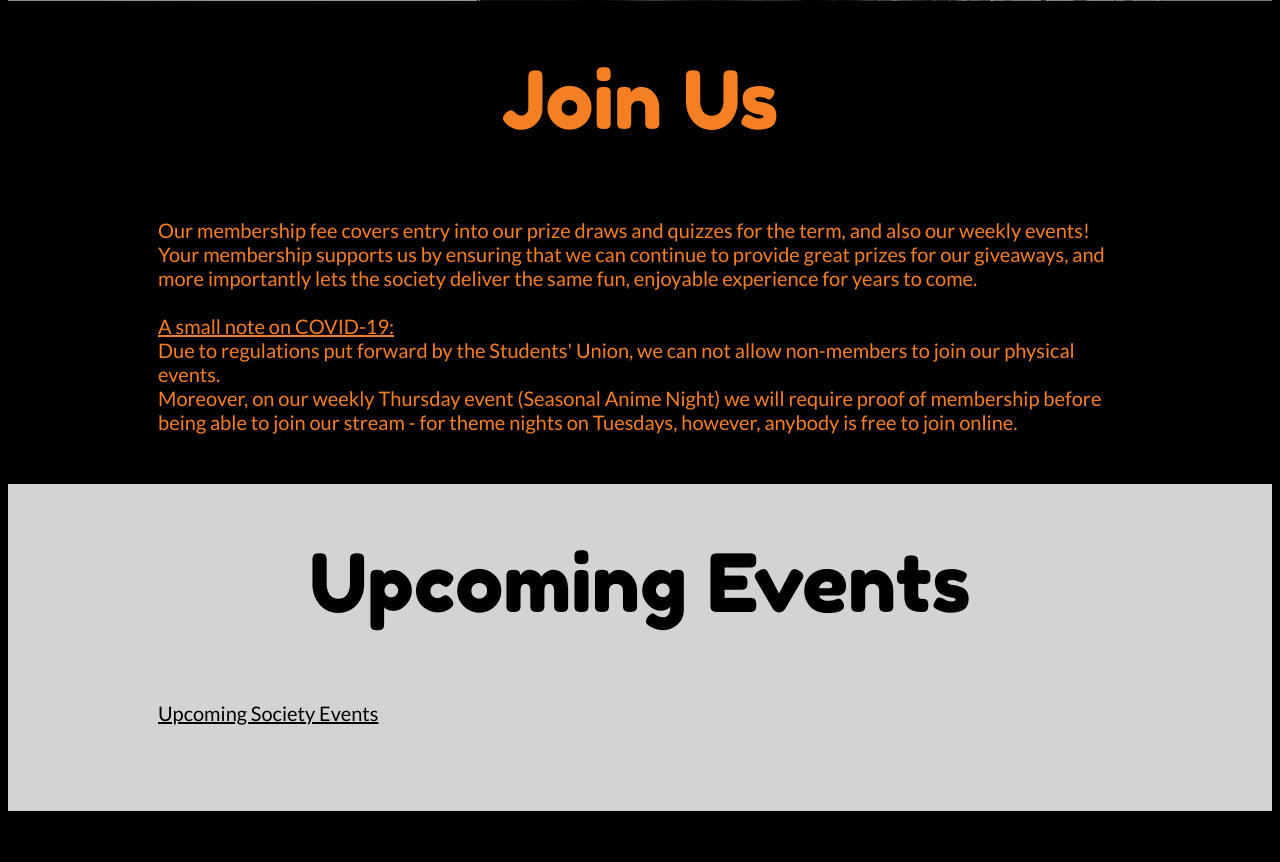
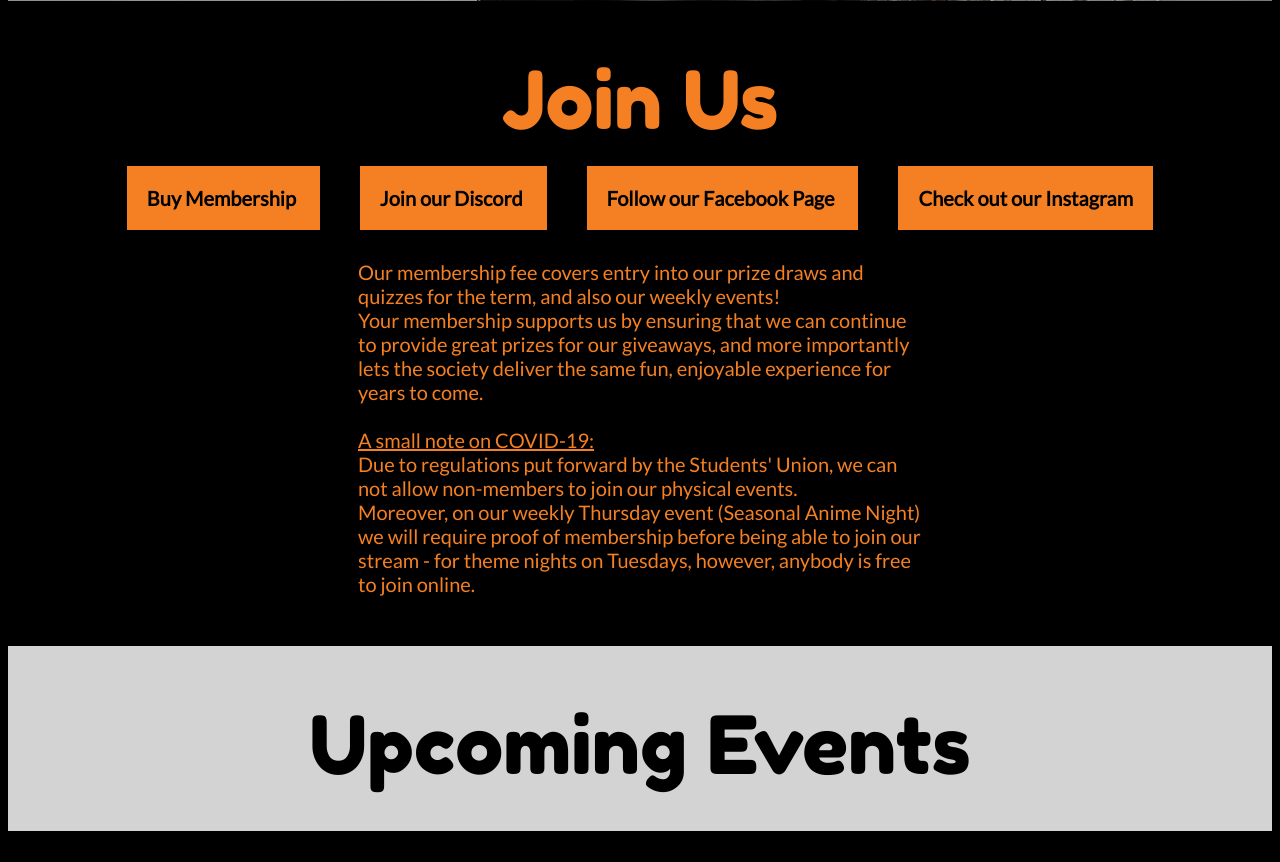
Before and after one commit to lwarchive/animesoc-website, a Django app: page / in a window 1280 px wide. Shown: the part 1309-2171 px from the top of the page. Run offline with Django 3.2, Linux system fonts and the light colour scheme; data that the repository does not hold is empty.

Commit message:
its done !
it doesn't have animation though

```diff
--- a/animesocsite/home/templates/home.html
+++ b/animesocsite/home/templates/home.html
@@ -2,8 +2,6 @@
 <!DOCTYPE html>
 
 <html>
-
-
 
     <head>
         <link rel="stylesheet" type="text/css" href="{% static 'style.css' %}">
@@ -51,7 +49,13 @@
         </div>
 
         <div class="joinus" id="joinus">
-            <div class="sectiontitle"> Join Us </div>
+            <div class="sectiontitle"> Join Us </div> <br>
+            <div class="joinus-buttoncontainer"> <b>
+                <a class="joinusbutton" href="https://www.su.rhul.ac.uk/societies/a-z/animeandmanga/" target="_blank"> Buy Membership </a>
+                <a class="joinusbutton" href="https://discord.gg/TcvRq2H" target="_blank"> Join our Discord </a>
+                <a class="joinusbutton" href="https://www.facebook.com/groups/animemangarhul" target="_blank"> Follow our Facebook Page </a>
+                <a class="joinusbutton" href="https://www.instagram.com/rhulanime/" target="_blank"> Check out our Instagram </a>
+            </div> </b>
             <div class="copy">
                 Our membership fee covers entry into our prize draws and quizzes for the term, and also our weekly events! <br>
                 Your membership supports us by ensuring that we can continue to provide great prizes for our giveaways, and more importantly lets the society deliver the same fun, enjoyable experience for years to come.
@@ -64,16 +68,16 @@
 
         <div class="events" id="events">
             <div class="sectiontitle"> Upcoming Events </div>
-            <div class="copy"> <u> Upcoming Society Events </u> </div>
-            <br> <br>
+            <br>
             <div class="eventsdisplay">
                 {% for event in events %}
                     <div class="event">
-                    {{ event.name }} <br>
-                    {{ event.event_time }} <br>
-                    {{ event.event_location }} <br>
-                    {{ event.event_description }} <br>
-                    </div>
+                    <div class="eventTitle"> <b> {{ event.name }} </b> </div>
+                    <div class="eventDesc">
+                        <b> Where: {{ event.event_location }} <br>
+                        When: {{ event.event_time }} <br> </b>
+                        <i> {{ event.event_description }} </i> <br>
+                    </div> </div>
                 {% endfor %}
             </div>
         </div>
@@ -85,6 +89,10 @@
                 <img src="{% static 'treasurer.png' %}">
                 <img src="{% static 'secretary.png' %}">
             </div>
+        </div>
+
+        <div class="credit">
+            site by <a href="https://www.linkedin.com/in/stephanie-flower-099478178/" target="_blank"> steph! </a>
         </div>
 
         <script>
--- a/animesocsite/static/style.css
+++ b/animesocsite/static/style.css
@@ -135,20 +135,59 @@ a {
     color: #f48023;
 }
 
+.joinus > .copy {
+    margin-left: 300px;
+    margin-right: 300px;
+}
+
+.joinusbutton {
+    background-color: #f48023;
+    color: black;
+    font-family: 'Lato', sans-serif;
+    font-size: 20px;
+    margin: 20px;
+    padding: 20px;
+}
+
+.joinusbutton:hover {
+    opacity: 0.7;
+}
+
+.joinus-buttoncontainer {
+    display: flex;
+    justify-content: center;
+}
+
 .events {
     background-color: lightgray;
 }
 
 .eventsdisplay {
     display: flex;
+    margin-left: 50px;
+    margin-right: 50px;
 }
 
 .event {
     font-family: 'Lato', sans-serif;
     background-color: darkgray;
     padding: 10px;
-    margin: 20px;
+    margin: 40px;
     width: 400px;
+    min-height: 400px;
+    border-radius: 3px;
+}
+
+.eventTitle {
+    font-size: 30px;
+    padding-top: 10px;
+    padding-inline: 10px;
+    text-align: center;
+}
+
+.eventDesc {
+    padding: 20px;
+    font-size: 20px;
 }
 
 .committee {
@@ -167,3 +206,12 @@ a {
     width: 30%;
     height: auto;
 }
+
+.credit {
+    font-family: 'Lato', sans-serif;
+    background-color: black;
+    color: white;
+    font-size: 10px;
+    text-align: center;
+    padding: 20px;
+}
```
